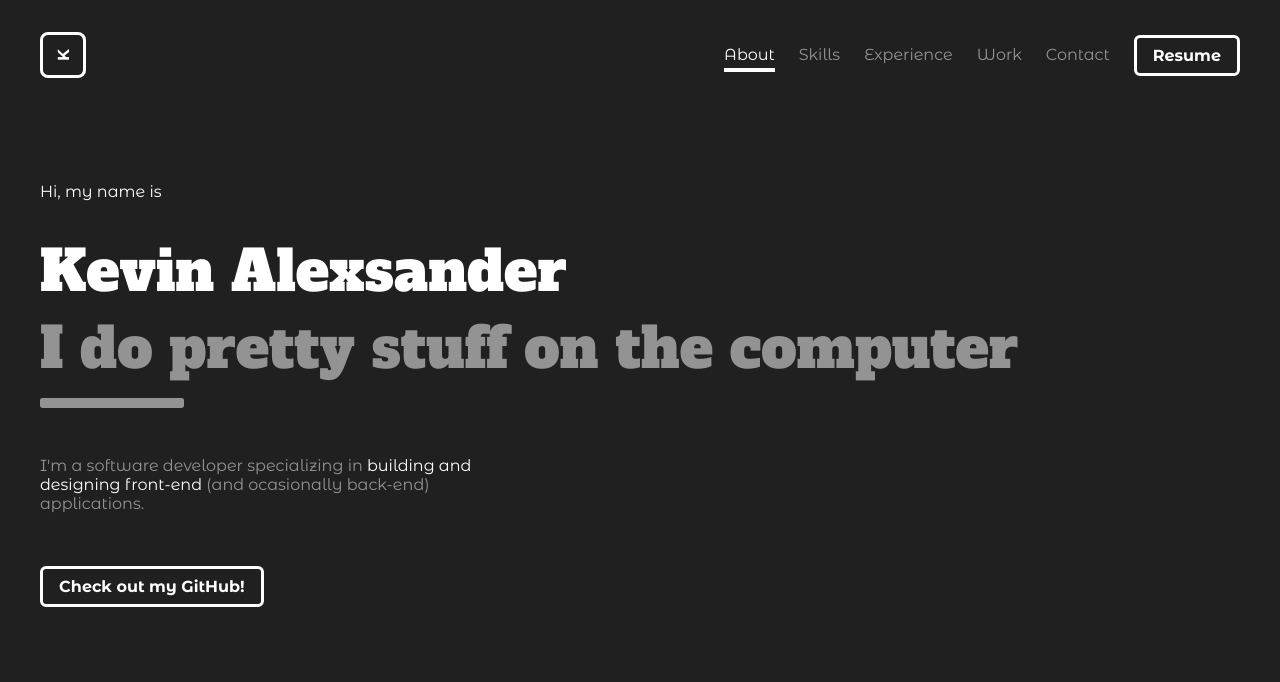
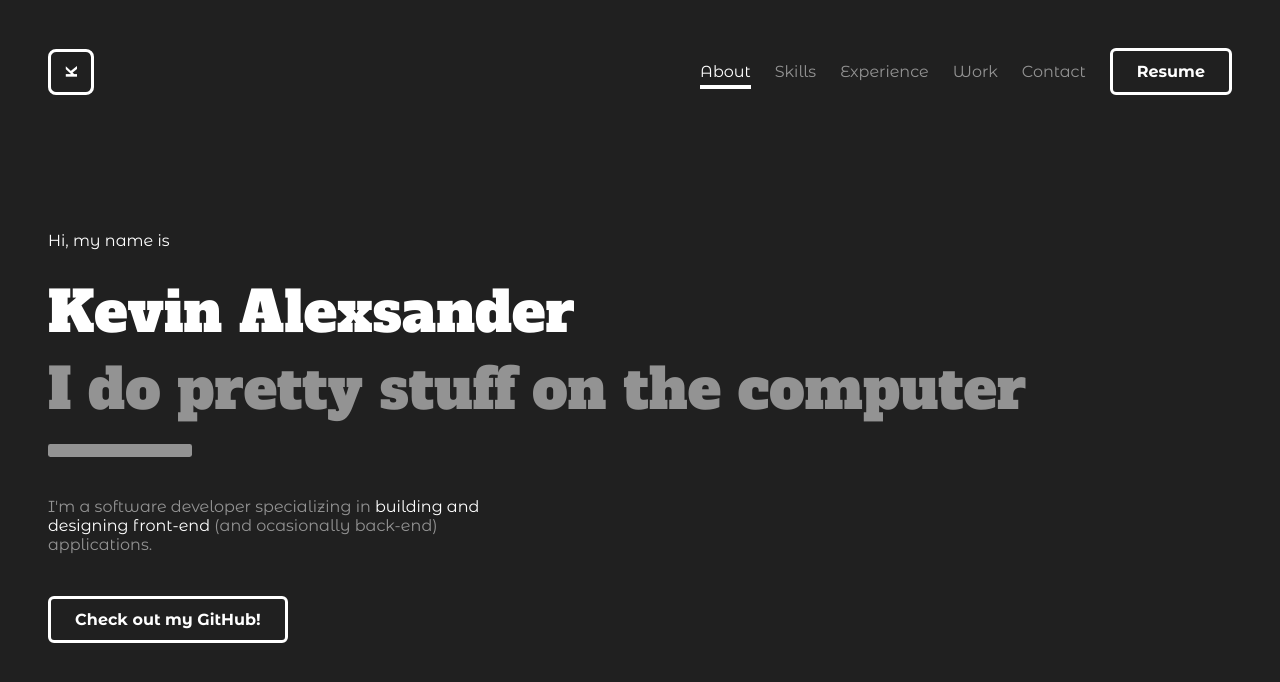
Before and after one commit to AlexsanderKevin/portfolio, a React (Create React App) app: page / in a window 1280 px wide. Shown: the top 682 px of the page. Built offline with nearby package versions, Linux system fonts and the light colour scheme.

Commit message:
finished intro section

```diff
--- a/src/components/IntroSection/IntroSection.js
+++ b/src/components/IntroSection/IntroSection.js
@@ -4,7 +4,12 @@ import styles from './IntroSection.module.css'
 const IntroSection = () => {
   return (
     <section
-      className={`container section-container ${styles.introSection}`}
+      className={`
+        container
+        section-container
+        fade-in-left
+        ${styles.introSection}
+      `}
     >
       <p><strong>Hi, my name is</strong></p>
       <h1 className='title-main title'>Kevin Alexsander</h1>
--- a/src/components/IntroSection/IntroSection.module.css
+++ b/src/components/IntroSection/IntroSection.module.css
@@ -1,10 +1,7 @@
 .introSection p:first-of-type {
-  margin-bottom: 2rem;
-}
-
-.introSection p {
-  margin-bottom: 4rem;
-  max-width: 30rem;
+  margin-bottom: 1.5rem;
+  opacity: 0;
+  animation: fade-in .5s forwards;
 }
 
 .introSection h1, h2 {
@@ -13,18 +10,43 @@
 
 .introSection h1 {
   color: var(--color-main);
+  opacity: 0;
+  animation: fade-in .5s forwards;
+  animation-delay: .2s;
 }
 
 .introSection h2 {
-  margin-bottom: 3rem;
+  margin-bottom: 2.5rem;
+  opacity: 0;
+  animation: fade-in .5s forwards;
+  animation-delay: .4s;
 }
 
 .introSection h2::after {
   content: '';
-  height: .6rem;
+  height: .8rem;
   width: 9rem;
   background-color: var(--color-secondary);
   display: block;
   border-radius: .15rem;
-  margin-top: .7rem;
+  margin-top: 1rem;
 }
+
+.introSection p:not(:first-of-type) {
+  margin-bottom: 3.5rem;
+  max-width: 30rem;
+  opacity: 0;
+  animation: fade-in .5s forwards;
+  animation-delay: .6s;
+}
+
+.introSection a {
+  opacity: 0;
+  animation: fade-in .5s forwards;
+  animation-delay: .8s;
+}
+
+@keyframes fade-in {
+  from { transform: translateY(45px); }
+  to { opacity: initial; transform: translateY(0); }
+}
--- a/src/styles/animation.css
+++ b/src/styles/animation.css
@@ -51,12 +51,12 @@
 
 .fade-in-right {
     transform: translateX(3rem);
-    animation: fade-in .7s forwards;
+    animation: fade-in 1s forwards;
 }
 
 .fade-in-left {
     transform: translateX(-3rem);
-    animation: fade-in .7s forwards;
+    animation: fade-in 1s forwards;
 }
 
 @keyframes fade-in {
--- a/src/styles/global.css
+++ b/src/styles/global.css
@@ -24,7 +24,7 @@ strong {
     max-width: 1200px;
     margin-left: auto;
     margin-right: auto;
-    padding: 2rem;
+    padding: 3rem;
 }
 
 .section-container {
@@ -36,7 +36,7 @@ strong {
   font-weight: bold;
   border: solid 3px var(--color-main);
   border-radius: .375rem;
-  padding: .5rem 1rem;
+  padding: .7rem 1.5rem;
   cursor: pointer;
   background: none;
   position: relative;
--- a/src/styles/reset.css
+++ b/src/styles/reset.css
@@ -53,7 +53,6 @@ td, th {
 }
 
 a {
-  color: black;
   text-decoration: none;
 }
 
```
